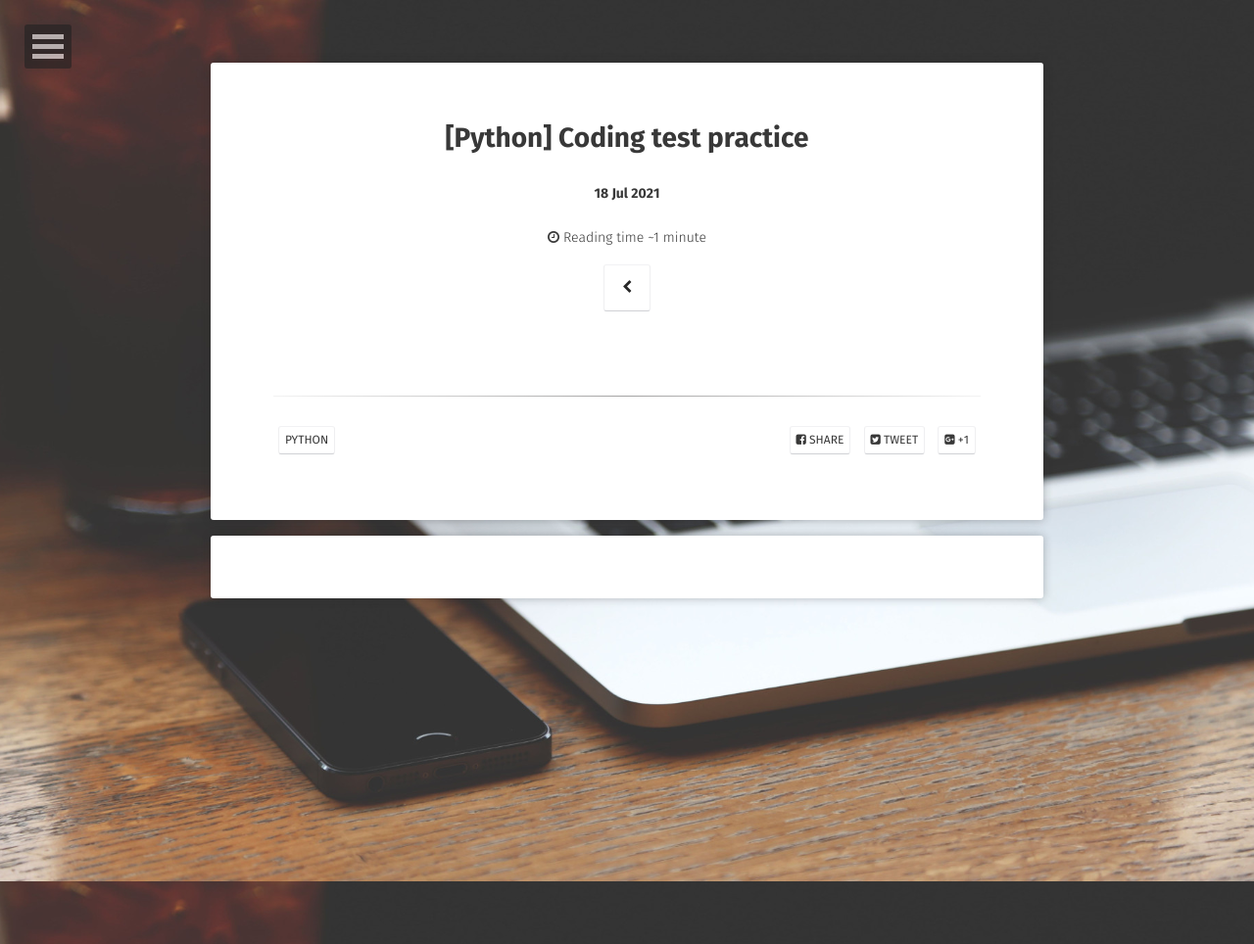
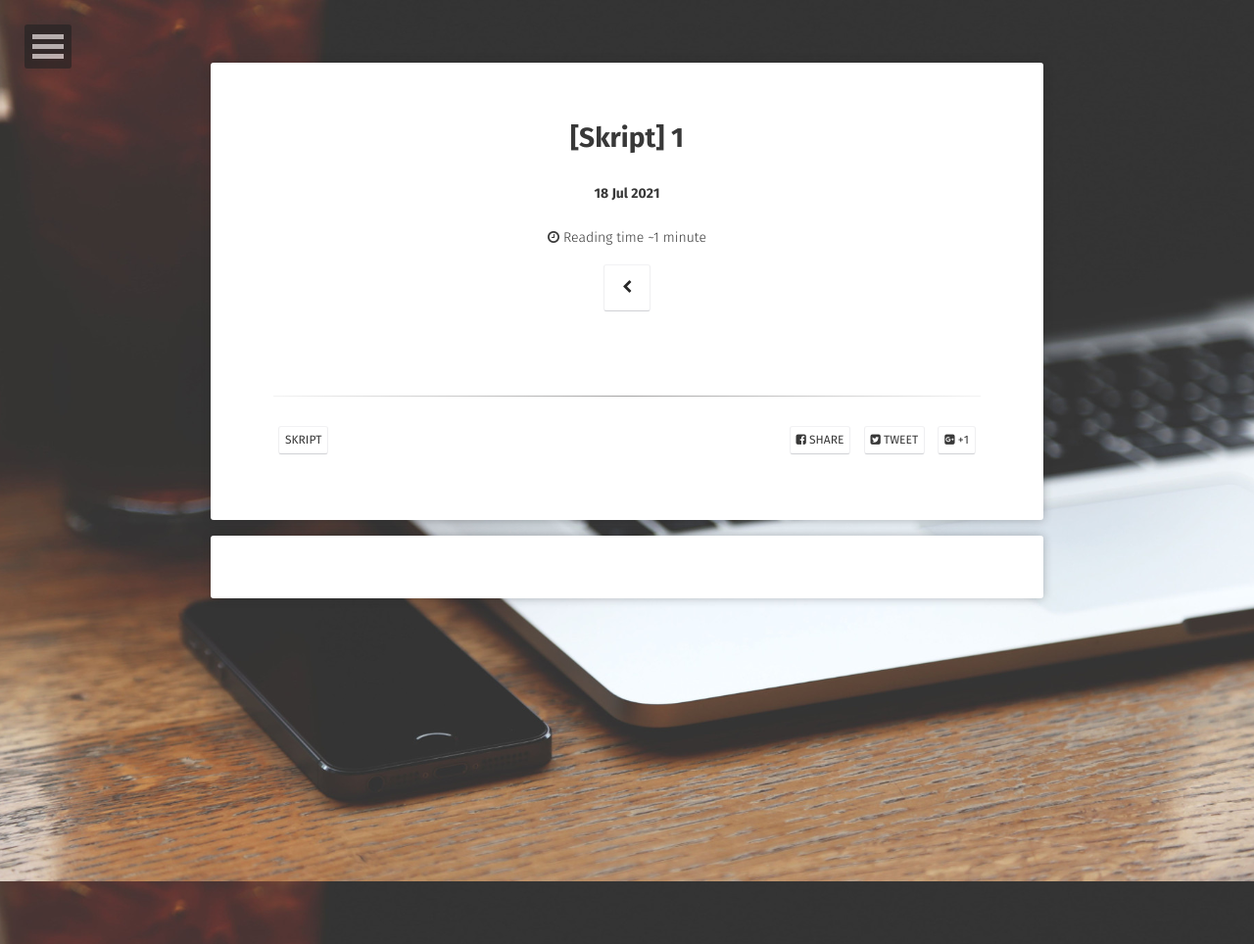
Before and after one commit to minhk05/minhk05.github.com, a Jekyll site: the page built from _posts/Skript/2021-07-18-Skript1.md, in a window 1280 px wide. Shown: the whole page at 98% size. Built offline with Jekyll 4.4.1, drawn with Linux system fonts in a browser that asks for light colours; some web fonts are replaced.

Commit message:
Update 2021-07-18-Skript1.md

```diff
--- a/_posts/Skript/2021-07-18-Skript1.md
+++ b/_posts/Skript/2021-07-18-Skript1.md
@@ -1,8 +1,8 @@
 ---
 layout: post
-title: "[Python] Coding test practice"
-excerpt: "First coding test practice"
+title: "[Skript] 1"
+excerpt: "1"
 category: Skript
-tags: [python]
+tags: [skript]
 comments: false
 ---
```
